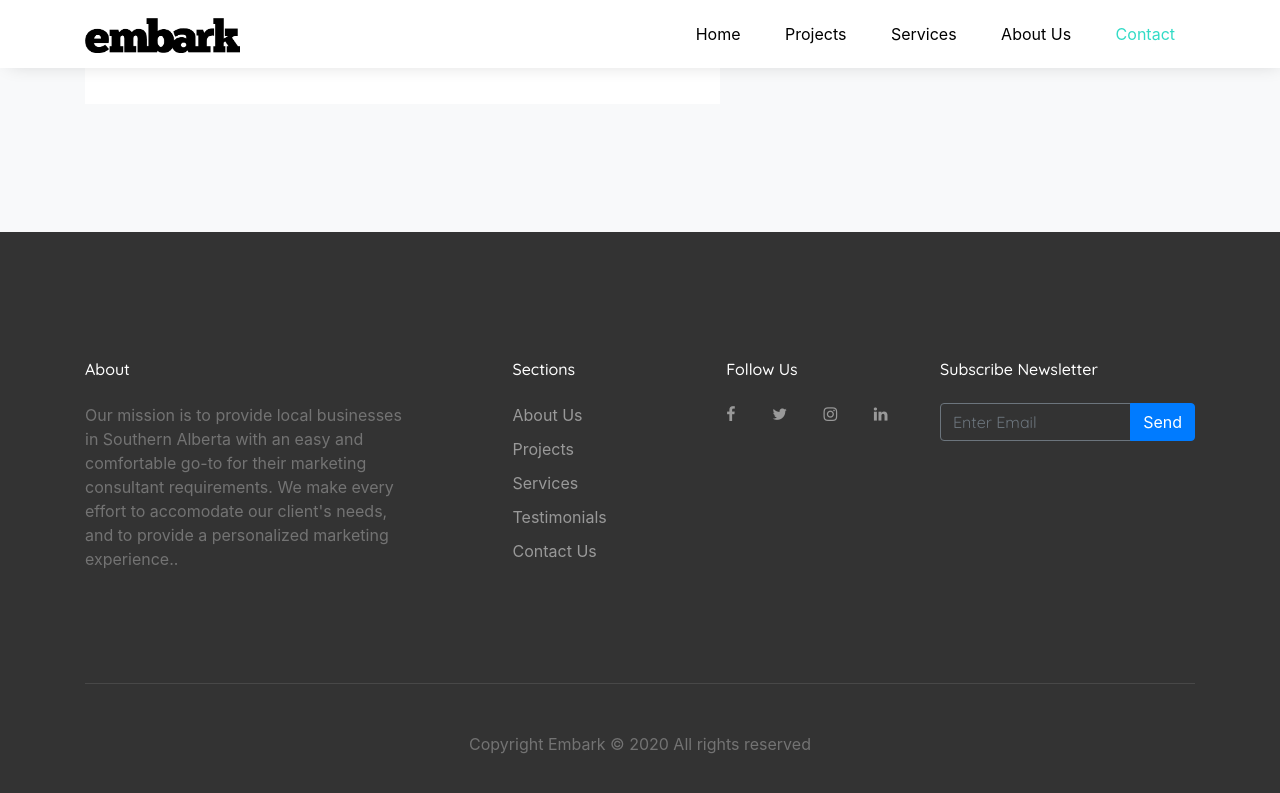
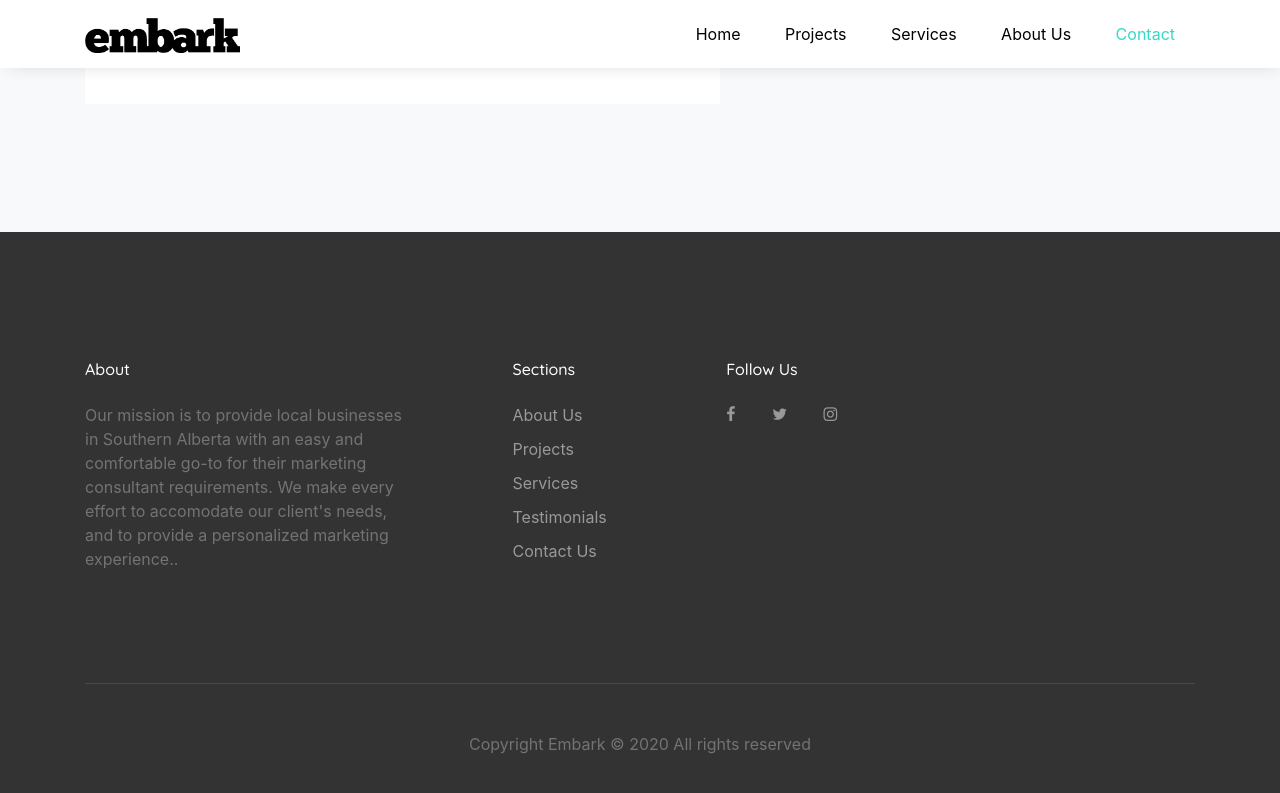
Before and after one commit to fevish/embark, a Jekyll site: the page built from index.md, in a window 1280 px wide and 900 px high, scrolled down 6782 px. Shown: the top 793 px of the window. Built offline with Jekyll 4.4.1, drawn with Linux system fonts in a browser that asks for light colours; nearby versions of some CDN libraries; some web fonts are replaced; library files that are not in the unit come from our copies.

Commit message:
Adds social links to config.yml; changes hosting security icon.

```diff
--- a/_config.yml
+++ b/_config.yml
@@ -15,6 +15,10 @@
 # in the templates via {{ site.myvariable }}.
 title: Embark | Website Design and Marketing
 email: hello@letsembark.ca
+facebook: https://www.facebook.com/embarkcanada
+instagram: https://www.instagram.com/embarkcanada
+linkedin: https://www.linkedin.com/embarkcanada
+twitter: https://www.twitter.com/fevish
 description: >- # this means to ignore newlines until "baseurl:"
   Southern Alberta Website Design and Marketing company, we are commited to working with local businesses ranging from Calgary to Medicine Hat.
   Free in-person website consultation. Invite us to your office today!
--- a/_includes/_footer.html
+++ b/_includes/_footer.html
@@ -20,13 +20,14 @@
           </div>
           <div class="col-md-3">
             <h2 class="footer-heading mb-4">Follow Us</h2>
-            <a href="#" class="pl-0 pr-3"><span class="icon-facebook"></span></a>
-            <a href="#" class="pl-3 pr-3"><span class="icon-twitter"></span></a>
-            <a href="#" class="pl-3 pr-3"><span class="icon-instagram"></span></a>
-            <a href="#" class="pl-3 pr-3"><span class="icon-linkedin"></span></a>
+            <a href="{{ site.facebook }}" class="pl-0 pr-3"><span class="icon-facebook"></span></a>
+            <a href="{{ site.twitter }}" class="pl-3 pr-3"><span class="icon-twitter"></span></a>
+            <a href="{{ site.instagram }}" class="pl-3 pr-3"><span class="icon-instagram"></span></a>
+            <!-- <a href="{{ site.linkedin }}" class="pl-3 pr-3"><span class="icon-linkedin"></span></a> -->
           </div>
         </div>
       </div>
+      <!--
       <div class="col-md-3">
         <h2 class="footer-heading mb-4">Subscribe Newsletter</h2>
         <form action="#" method="post">
@@ -39,6 +40,7 @@
           </div>
         </form>
       </div>
+    -->
     </div>
     <div class="row pt-5 mt-5 text-center">
       <div class="col-md-12">
--- a/_includes/_header.html
+++ b/_includes/_header.html
@@ -21,9 +21,10 @@
           </div>
           <div class="col-md-6">
             <ul class="social-media">
-              <li><a href="#" class="p-2"><span class="icon-facebook"></span></a></li>
-              <li><a href="#" class="p-2"><span class="icon-twitter"></span></a></li>
-              <li><a href="#" class="p-2"><span class="icon-instagram"></span></a></li>
+              <li><a href="{{ site.facebook }}" class="p-2"><span class="icon-facebook"></span></a></li>
+              <li><a href="{{ site.twitter }}" class="p-2"><span class="icon-twitter"></span></a></li>
+              <li><a href="{{ site.instagram }}" class="p-2"><span class="icon-instagram"></span></a></li>
+             <!-- <li><a href="{{ site.linkedin }}" class="p-2"><span class="icon-linkedin"></span></a></li> -->
             </ul>
           </div>
         </div>
--- a/index.md
+++ b/index.md
@@ -340,7 +340,7 @@
       </div>
       <div class="col-md-6 col-lg-4 mb-4 mb-lg-4" data-aos="fade-up" data-aos-delay="200">
         <div class="unit-4 d-flex">
-          <div class="unit-4-icon mr-4"><span class="text-primary icon-question_answer"></span></div>
+          <div class="unit-4-icon mr-4"><span class="text-primary icon-vpn_lock"></span></div>
           <div>
             <h3>Hosting and Management</h3>
             <h6>We take security very seriously.</h6>
@@ -444,10 +444,10 @@
           <p class="position text-muted">Owner, Father, Husband</p>
           <p class="mb-4">Father of three, Tuomas is a family man and aspiring entrepreneur with deep roots in tech, website design and marketing.</p>
           <ul class="ul-social-circle">
-            <li><a href="#"><span class="icon-facebook"></span></a></li>
-            <li><a href="#"><span class="icon-twitter"></span></a></li>
-            <li><a href="#"><span class="icon-linkedin"></span></a></li>
-            <li><a href="#"><span class="icon-instagram"></span></a></li>
+            <li><a href="{{ site.facebook }}"><span class="icon-facebook"></span></a></li>
+            <li><a href="{{ site.twitter }}"><span class="icon-twitter"></span></a></li>
+            <!--<li><a href="{{ site.linkedin }}"><span class="icon-linkedin"></span></a></li> -->
+            <li><a href="{{ site.instagram }}"><span class="icon-instagram"></span></a></li>
           </ul>
 
         </div>
```
